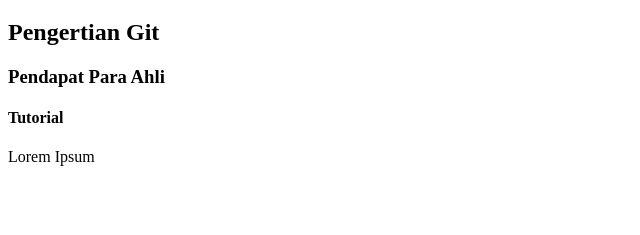
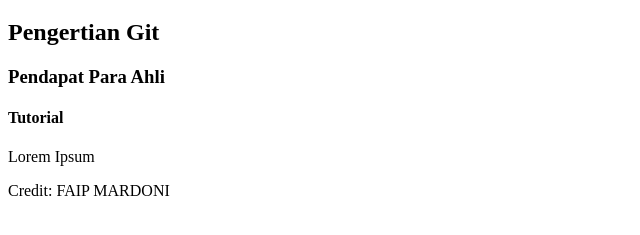
Before and after one commit to faipmardoni/Testing, a plain HTML site: page index.html in a window 1280 px wide. Shown: the part 61-296 px from the top of the page, without its empty margins (0-640 px from the left). Drawn offline with Linux system fonts and the light colour scheme.

Commit message:
menambahkan footer

```diff
--- a/index.html
+++ b/index.html
@@ -10,4 +10,7 @@
     <h4>Tutorial</h4>
     <p>Lorem Ipsum</p>
 </body>
+<footer>
+    Credit: FAIP MARDONI
+</footer>
 </html>
```
